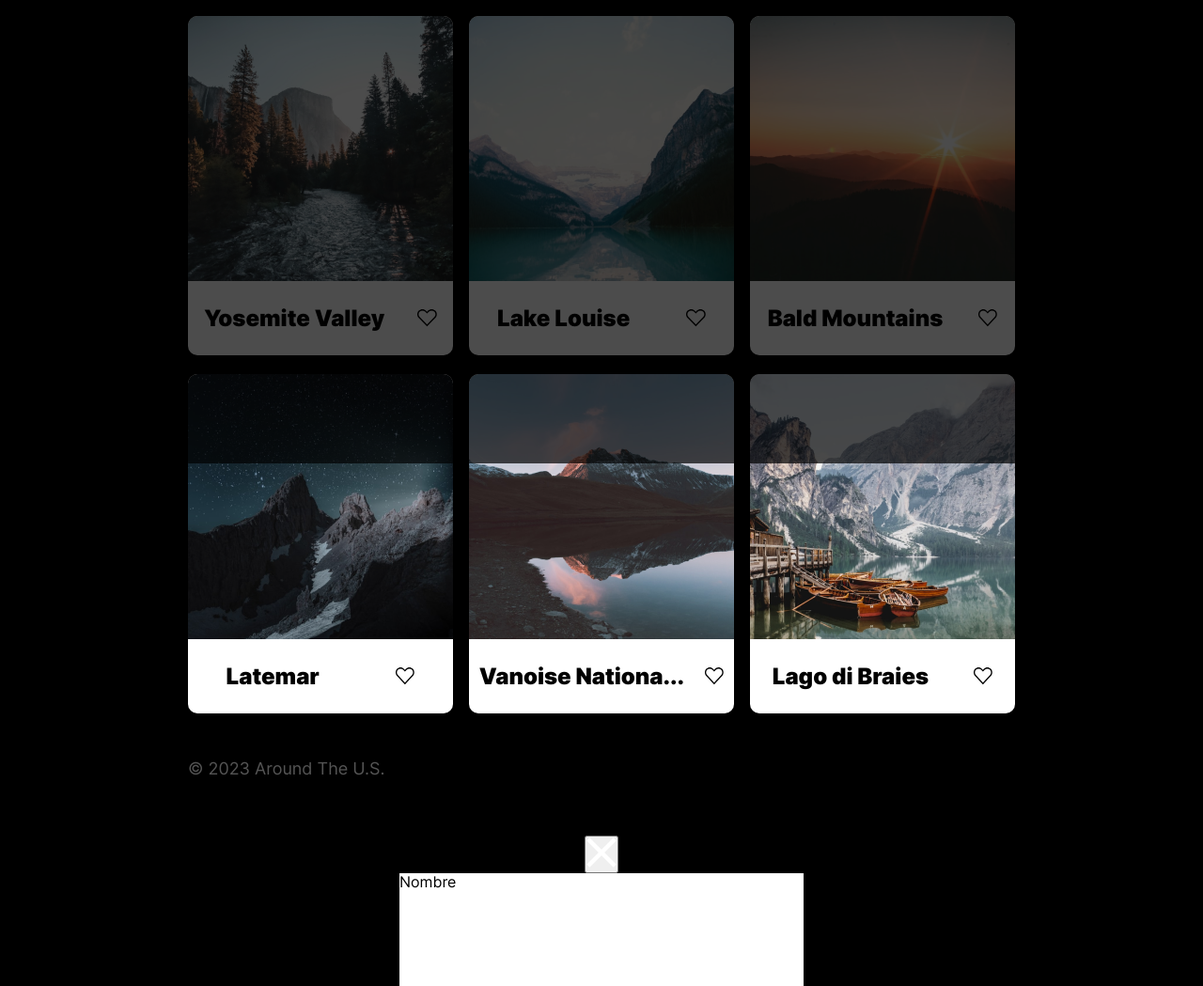
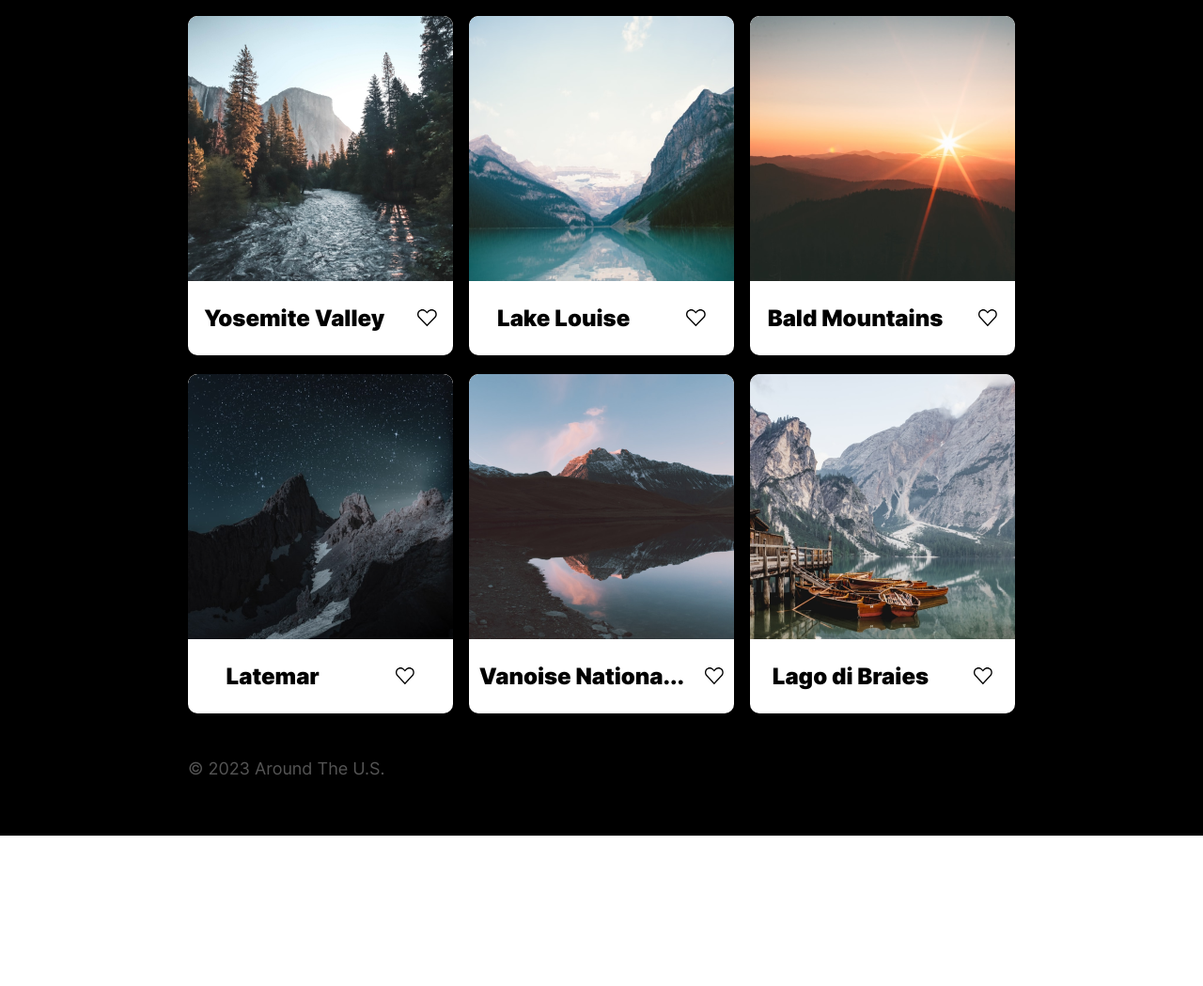
Before and after one commit to Emerzon2519/web_project_around, a plain HTML site: page index.html in a window 1280 px wide. Shown: the part 307-1356 px from the top of the page at 94% size. After the commit the page ends 1196 px from the top, so only its background shows below. Drawn offline with Linux system fonts and the light colour scheme.

Commit message:
cambios4

```diff
--- a/index.css
+++ b/index.css
@@ -241,99 +241,12 @@
     }
 }
 
-/* .popup {
-    width: 282px;
-    height: 322px;
-    background-color: white;
-    border-radius: 10px;
-    position: fixed;
-    top: 50%;
-    left: 50%;
-    transform: translate(-50%, -50%);
-}
 
-.popup_opened {
-    display: none;
-}
-
-.popup__overlay {
-    opacity: .7;
-    width: 100vw;
-    height: 100vh;
-    background-color: black;
-    position: absolute;
-    top: 0;
-    left: 0;
-}
-
-.popup-show {
-    display: flex;
-    justify-content: center;
-    align-items: center;
-    flex-direction: column;
-}
-
-.popup__container {
-    padding: 22px;
-}
-
-.popup__title {
-    font-weight: 900;
-    font-size: 18px;
-    line-height: 21.78px;
-    margin-bottom: 75px;
-}
-
-.popup__input {
-    display: block;
-    width: 238px;
-    font-size: 14px;
-    font-weight: 400;
-    line-height: 16.94px;
-    border-top: 0px;
-    border-right: 0px;
-    border-left: 0px;
-    margin-bottom: 30px;
-    padding-bottom: 13px;
-}
-
-.popup__button-container{
-    margin-top: 15px;
-    width: 238px;
-    height: 46px;
-    border-radius: 2px;
-    background-color: black;
-    cursor: pointer;
-}
-
-.popup__button {
-    color: white;
-    font-weight: 400;
-    font-size: 14px;
-    line-height: 16.94px;
-}
-
-.close {
-    width: 26px;
-    height: 26px;
-    position: fixed;
-    top: 18%;
-    left: 85%;
-    cursor: pointer;
-    display: none;
-}
 
 
 @media screen and (min-width:1280px) {
-
     .popup {
-        width: 430px;
-        height: 330px;
-    }
-
-    .popup__overlay {
-        opacity: .7;
-        background-color: black;
+        display: none;
         position: absolute;
         top: 0;
         left: 0;
@@ -341,6 +254,13 @@
         height: 100vh;
     }
 
+    .popup__overlay {
+        opacity: .7;
+        background-color: black;
+        position: absolute;
+        width: 100vw;
+        height: 100vh;
+    }
 
     .popup_show {
         display: flex;
@@ -349,12 +269,13 @@
         justify-content: center;
     }
 
-
     .popup__container {
+        width: 430px;
+        /* height: 120px; */
+        background-color: white;
         padding: 36px;
         z-index: 1;
     }
-
 
     .popup__title {
         font-size: 24px;
@@ -363,6 +284,7 @@
     }
 
     .popup__input {
+        display: block;
         width: 358px;
         font-size: 14px;
         line-height: 16.94px;
@@ -384,39 +306,10 @@
     .close {
         width: 40px;
         height: 40px;
-        position: fixed;
-        top: 20%;
-        left: 64%;
-    }
-} */
-
-
-@media screen and (min-width:1280px) {
-    .popup {
-        display: none;
-    }
-
-    .popup__overlay {
-        opacity: .7;
-        background-color: black;
+        color: white;
         position: absolute;
-        top: 0;
-        left: 0;
-        width: 100vw;
-        height: 100vh;
-    }
-
-    .popup_show {
-        display: flex;
-        align-items: center;
-        flex-direction: column;
-        justify-content: center;
-    }
-
-    .popup__content {
-        width: 430px;
-        height: 120px;
-        background-color: white;
-        z-index: 1;
+        top: 140px;
+        right: 515px;
+        cursor: pointer;
     }
 }
--- a/index.html
+++ b/index.html
@@ -82,7 +82,7 @@
             <p class="text__footer">© 2023 Around The U.S.</p>
         </footer>
 
-        <!-- <div class="popup popup_opened popup_show">
+        <div class="popup ">
             <div class="popup__overlay"></div>
             <div class="popup__container">
                 <h3 class="popup__title">Edit Profile</h3>
@@ -92,19 +92,7 @@
                 <button class="popup__button-container" type="button">
                    <span class="popup__button">Save</span>
                 </button>
-            </div>
-        </div>
-        <img class="close" src="./images/botonX.png" alt="Boton de cerrar"> -->
-
-        <div class="popup popup_show">
-            <div class="popup__overlay"></div>
-            <button class="popup__button-close">
-                <img src="./images/botonX.png" alt="">
-            </button>
-            <div class="popup__content">
-                <form class="popup__form">
-                    <label for="input-name" class="popup__label">Nombre</label>
-                </form>
+                <img class="close" src="./images/botonX.png" alt="Boton de cerrar">
             </div>
         </div>
 
--- a/index.js
+++ b/index.js
@@ -1,4 +1,3 @@
-let page = document.querySelector(".page");
 let popup = document.querySelector(".popup");
 let edit = document.querySelector(".header__icono");
 let hidden = document.querySelector(".close");
@@ -11,9 +10,7 @@ let inputWork = document.querySelector(".popup__input-work");
 
 function open() {
 
-    popup.style.display = "block";
-    hidden.style.display = "block";
-    // page.style.opacity = "0.9";
+    popup.classList.toggle("popup_show");
 
     titleCapture = title.textContent;
     inputName.value = titleCapture;
@@ -23,14 +20,12 @@ function open() {
 }
 
 function closee() {
-    popup.style.display = "none";
-    hidden.style.display = "none";
+    popup.classList.remove("popup_show");
 }
 
 function save(){
 
-    popup.style.display = "none";
-    hidden.style.display = "none";
+    popup.classList.remove("popup_show");
 
     nameCapture = inputName.value
     title.textContent = nameCapture
```
